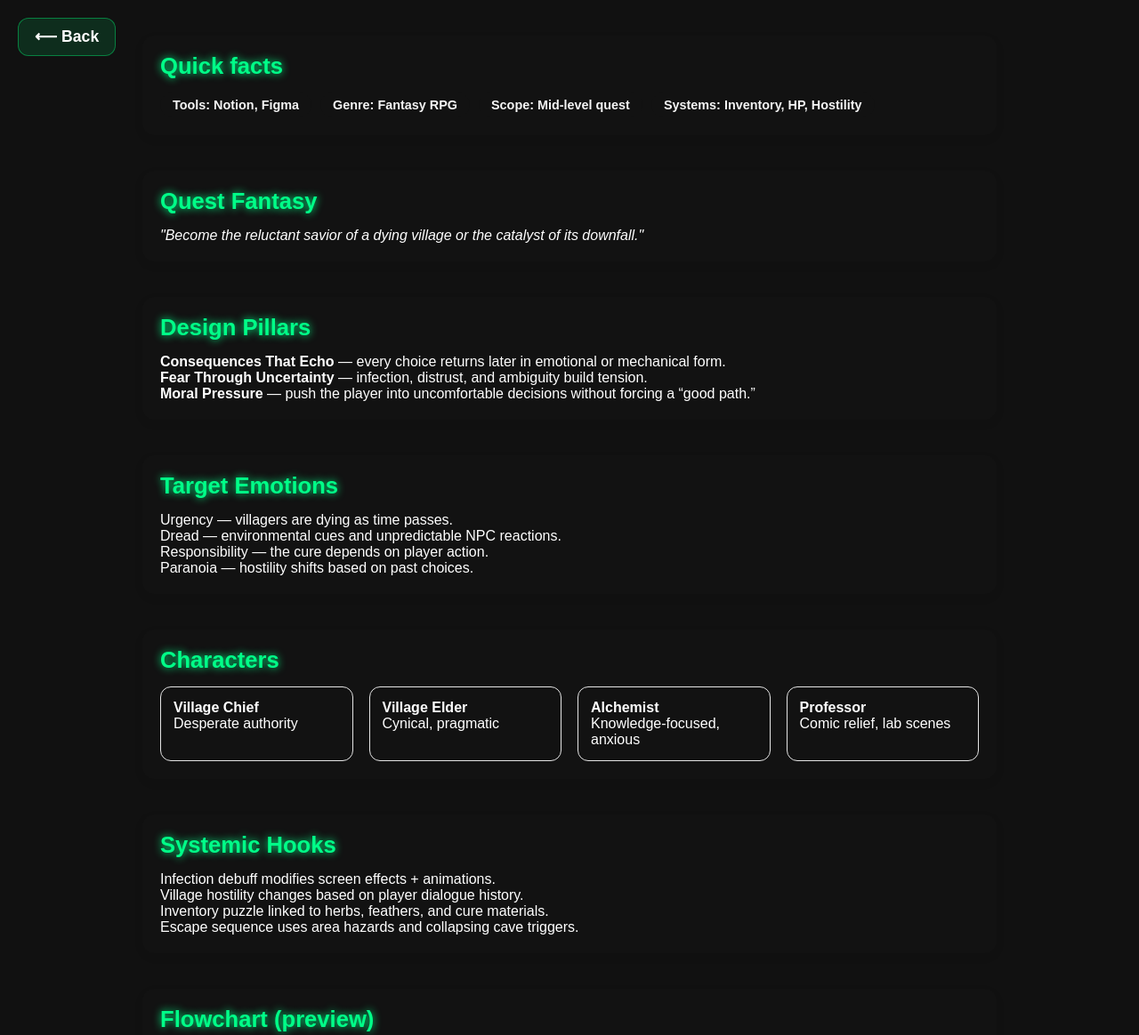
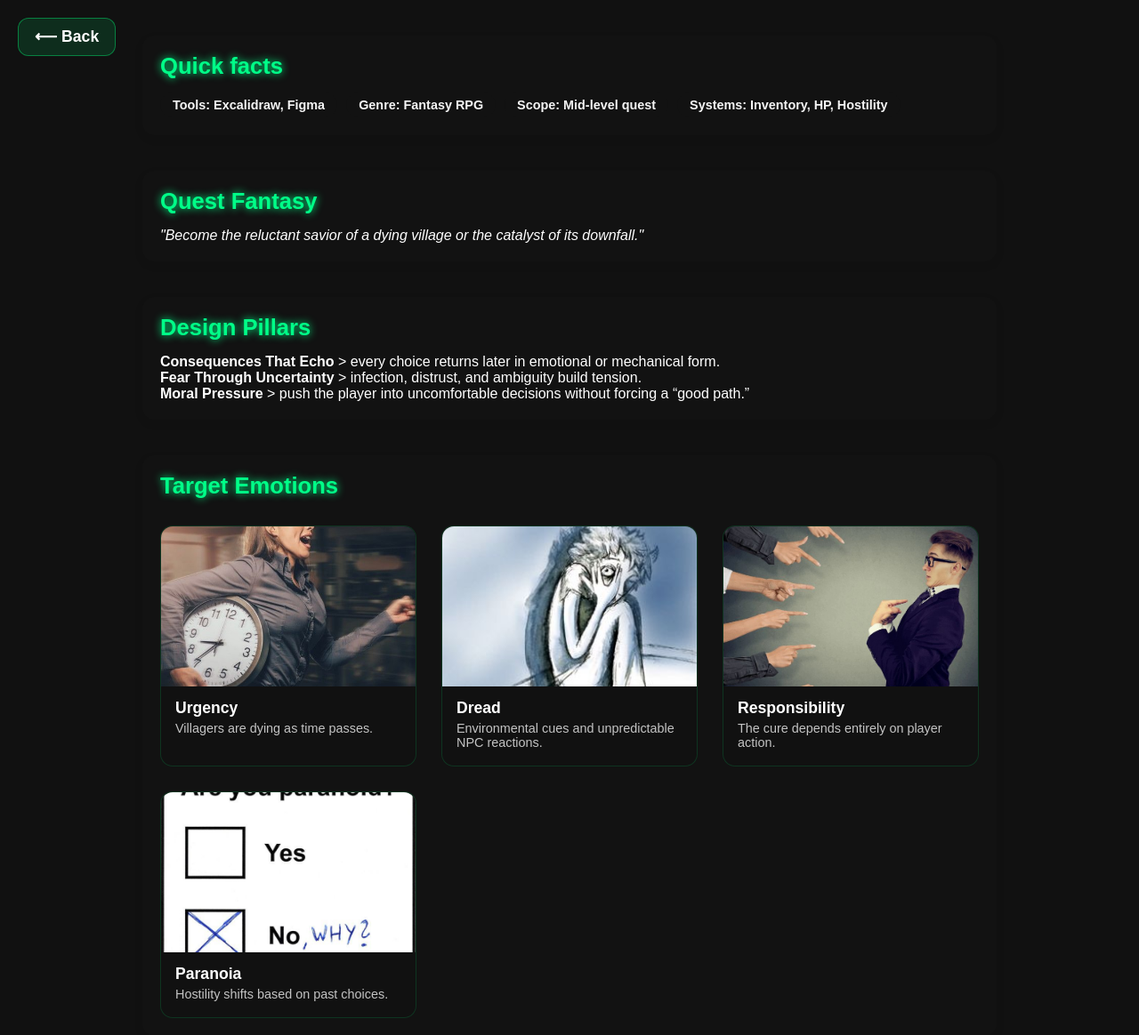
Before and after one commit to UniFas/portfolio, a plain HTML site: page PagesInsideNarrativeDesign_Section/P_SS_ND_QuestDesignSick.html in a window 1280 px wide. Shown: the top 1164 px of the page at 89% size. Drawn offline with Linux system fonts and the light colour scheme.

Commit message:
update portefolio narrative design section

```diff
--- a/CssStuff/subsectionsBase.css
+++ b/CssStuff/subsectionsBase.css
@@ -639,7 +639,7 @@
 .flowchart-preview img {
     width: auto;
     height: 100%;
-    max-height: 350px; /* keeps vertical size in check */
+    max-height: 1500px; /* keeps vertical size in check */
     object-fit: contain; /* preserves aspect ratio */
     border-radius: 10px;
 }
@@ -850,3 +850,55 @@
   transform: scale(1.2);
   filter: brightness(1.2) invert(0.8);
 }
+
+/* ==========================================
+   TARGET EMOTIONS SECTION
+========================================== */
+
+.emotion-grid {
+    display: grid;
+    grid-template-columns: repeat(auto-fit, minmax(220px, 1fr));
+    gap: 28px;
+    margin-top: 30px;
+}
+
+.emotion-card {
+    background: #111;
+    border: 1px solid rgba(0,255,120,0.15);
+    border-radius: 14px;
+    overflow: hidden;
+    transition: 0.3s ease;
+}
+
+.emotion-card:hover {
+    transform: translateY(-5px);
+    border-color: rgba(0,255,120,0.4);
+    box-shadow: 0 0 18px rgba(0,255,120,0.15);
+}
+
+.emotion-card img {
+    width: 100%;
+    height: 180px;
+    object-fit: cover;
+    display: block;
+}
+
+.emotion-card h3 {
+    padding: 14px 16px 4px;
+    margin: 0;
+    font-size: 1.1rem;
+}
+
+.emotion-card p {
+    padding: 0 16px 18px;
+    margin: 0;
+    opacity: 0.75;
+    font-size: 0.9rem;
+}
+
+.section-image-right {
+    float: right;
+    width: 150px; /* adjust size as needed */
+    margin: 0 0 10px 15px; /* top-right-bottom-left spacing */
+    display: block;
+}
--- a/PagesInsideNarrativeDesign_Section/P_SS_ND_QuestDesignSick.html
+++ b/PagesInsideNarrativeDesign_Section/P_SS_ND_QuestDesignSick.html
@@ -20,7 +20,7 @@
         <div class="section">
             <h2 class="section-title">Quick facts</h2>
             <div class="meta chips-row">
-                <div class="chip">Tools: Notion, Figma</div>
+                <div class="chip">Tools: Excalidraw, Figma</div>
                 <div class="chip">Genre: Fantasy RPG</div>
                 <div class="chip">Scope: Mid-level quest</div>
                 <div class="chip">Systems: Inventory, HP, Hostility</div>
@@ -38,21 +38,43 @@
     <div class="section design-pillars">
         <h2 class="section-title">Design Pillars</h2>
         <ul class="pillar-list">
-            <li><strong>Consequences That Echo</strong> — every choice returns later in emotional or mechanical form.</li>
-            <li><strong>Fear Through Uncertainty</strong> — infection, distrust, and ambiguity build tension.</li>
-            <li><strong>Moral Pressure</strong> — push the player into uncomfortable decisions without forcing a “good path.”</li>
+            <li><strong>Consequences That Echo</strong> > every choice returns later in emotional or mechanical form.</li>
+            <li><strong>Fear Through Uncertainty</strong> > infection, distrust, and ambiguity build tension.</li>
+            <li><strong>Moral Pressure</strong> > push the player into uncomfortable decisions without forcing a “good path.”</li>
         </ul>
     </div>
 
   <!-- Target Emotions -->
 <div class="section target-emotions">
     <h2 class="section-title">Target Emotions</h2>
-        <ul class="emotion-list">
-            <li>Urgency — villagers are dying as time passes.</li>
-            <li>Dread — environmental cues and unpredictable NPC reactions.</li>
-            <li>Responsibility — the cure depends on player action.</li>
-            <li>Paranoia — hostility shifts based on past choices.</li>
-        </ul>
+
+    <div class="emotion-grid">
+
+        <div class="emotion-card">
+            <img src="../images/Portefolio/PND_Section/qds_narrative_te_urgency.jpg" alt="Urgency emotion visual">
+            <h3>Urgency</h3>
+            <p>Villagers are dying as time passes.</p>
+        </div>
+
+        <div class="emotion-card">
+            <img src="../images/Portefolio/PND_Section/qds_narrative_te_dread.jpg" alt="Dread emotion visual">
+            <h3>Dread</h3>
+            <p>Environmental cues and unpredictable NPC reactions.</p>
+        </div>
+
+        <div class="emotion-card">
+            <img src="../images/Portefolio/PND_Section/qds_narrative_te_responsibility.jpg" alt="Responsibility emotion visual">
+            <h3>Responsibility</h3>
+            <p>The cure depends entirely on player action.</p>
+        </div>
+
+        <div class="emotion-card">
+            <img src="../images/Portefolio/PND_Section/qds_narrative_te_paranoia.jpg" alt="Paranoia emotion visual">
+            <h3>Paranoia</h3>
+            <p>Hostility shifts based on past choices.</p>
+        </div>
+
+    </div>
 </div>
 
     <!-- Characters -->
@@ -142,17 +164,19 @@
    <!-- Endings -->
 <div class="section endings">
     <h2 class="section-title">Endings Overview</h2>
+    <img src="../images/Portefolio/PND_Section/qds_narrative_end_happyvilage.jpg" alt="Endings Overview Illustration" class="section-image-right">
     <ul class="ending-list">
-            <li><strong>Village Saved</strong> — cure succeeds; villagers remember your choices.</li>
-            <li><strong>Bittersweet Survival</strong> — incomplete cure; several villagers die.</li>
-            <li><strong>Village Collapse</strong> — cure abandoned or misused; total failure.</li>
-            <li><strong>Player Death</strong> — infection overtakes the player.</li>
+        <li><strong>Village Saved</strong> > cure succeeds; villagers remember your choices.</li>
+        <li><strong>Bittersweet Survival</strong> > incomplete cure; several villagers die.</li>
+        <li><strong>Village Collapse</strong> > cure abandoned or misused; total failure.</li>
+        <li><strong>Player Death</strong> > infection overtakes the player.</li>
     </ul>
 </div>
 
 <!-- Implementation Notes -->
 <div class="section implementation-notes">
     <h2 class="section-title">Implementation Notes</h2>
+    <img src="../images/Portefolio/PND_Section/qds_narrative_end_right.jpg" alt="Implementation Notes Illustration" class="section-image-right">
     <ul class="notes-list">
         <li>Quest state machine handles infection, hostility, and cure progression.</li>
         <li>Branching dialogue uses Boolean flags for major player decisions.</li>
@@ -165,6 +189,7 @@
 <!-- Takeaways -->
 <div class="section design-takeaways">
     <h2 class="section-title">Design Takeaways</h2>
+    <img src="../images/Portefolio/PND_Section/qds_narrative_end_takeaway.jpg" alt="Design Takeaways Illustration" class="section-image-right">
     <ul class="takeaway-list">
         <li>Branching must remain tightly scoped to avoid narrative overload.</li>
         <li>NPC morality works best when directly reflecting player choice.</li>
```
Also changed, not shown: images/Portefolio/PND_Section/qds_narrative_end_happyvilage.jpg (added), images/Portefolio/PND_Section/qds_narrative_end_right.jpg (added), images/Portefolio/PND_Section/qds_narrative_end_takeaway.jpg (added), images/Portefolio/PND_Section/qds_narrative_te_dread.jpg (added), images/Portefolio/PND_Section/qds_narrative_te_paranoia.jpg (added), images/Portefolio/PND_Section/qds_narrative_te_responsibility.jpg (added), images/Portefolio/PND_Section/qds_narrative_te_urgency.jpg (added). Lines whose indentation alone changed are shown as unchanged.
